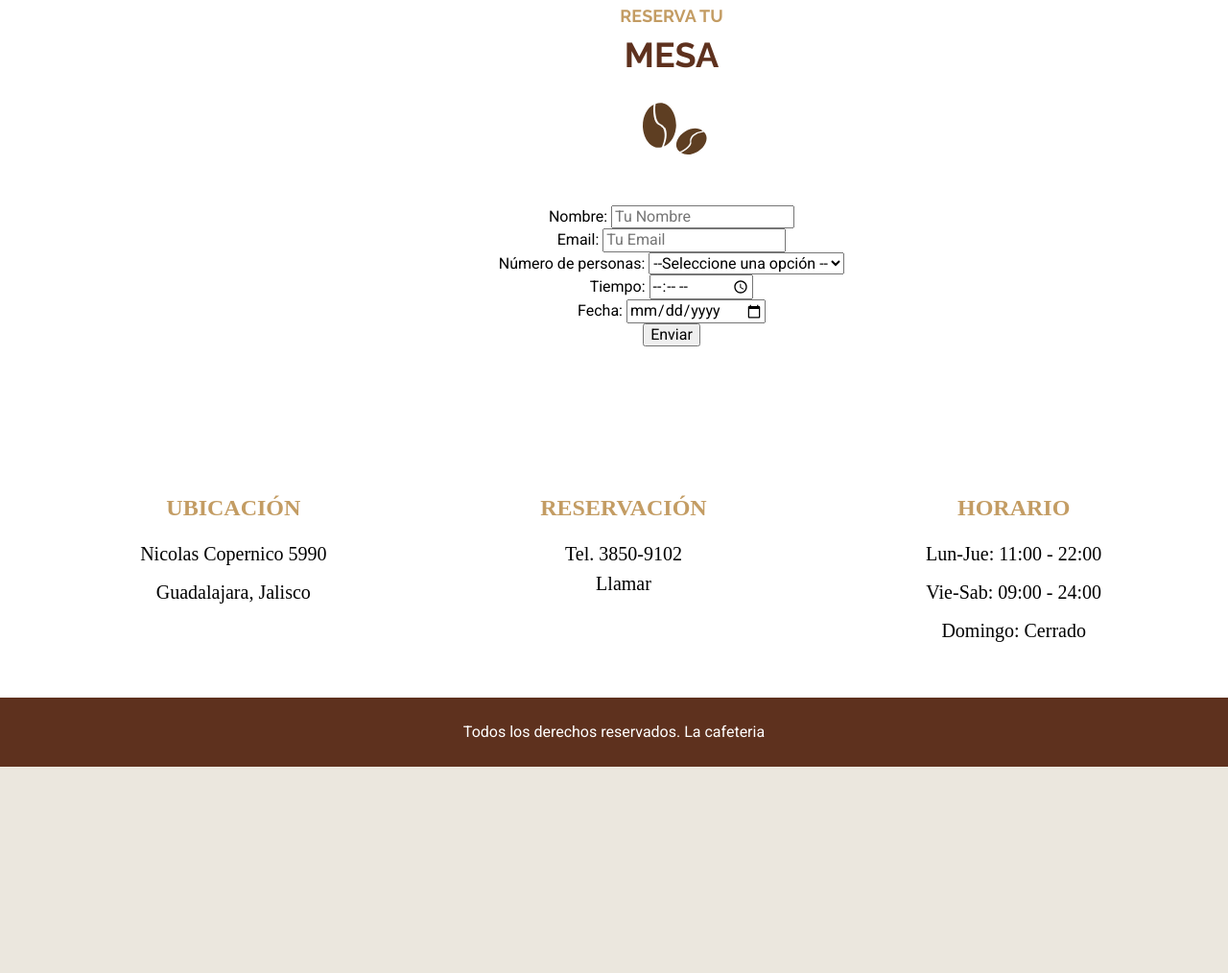
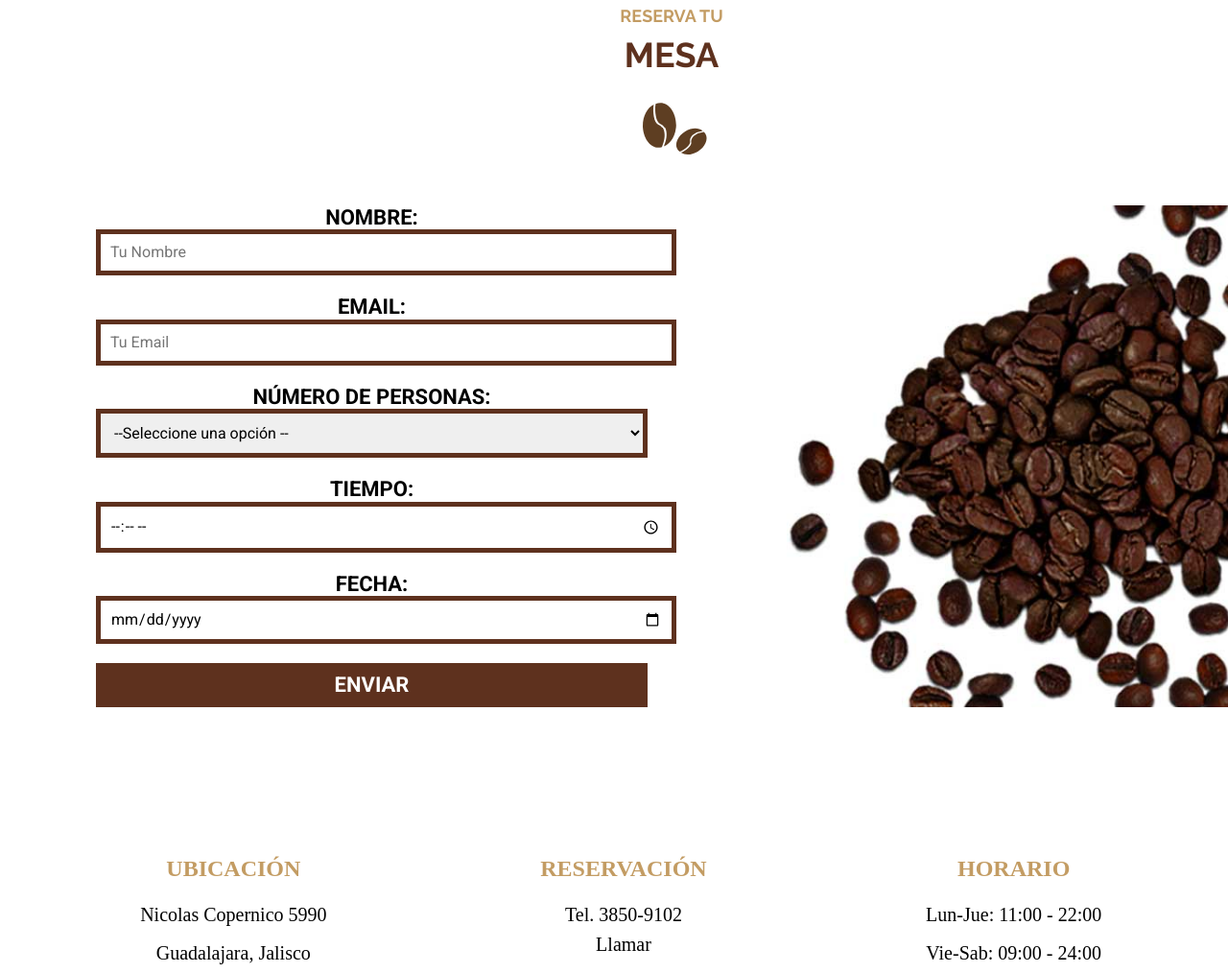
Before and after one commit to RafaelMoro/cafeteria, a website: page clase/contacto.html in a window 1280 px wide. Shown: the part 767-1781 px from the top of the page at 96% size. Before the commit the page ends 1566 px from the top, so only its background shows below. Drawn offline with nearby package versions, Linux system fonts and the light colour scheme; files that its build step writes are made by us from their sources; files whose address does not match are found by name; a web font is replaced by a local one.

Commit message:
Finalize style contact page - class 252

```diff
--- a/clase/contacto.html
+++ b/clase/contacto.html
@@ -39,7 +39,7 @@
     <h2><span>Reserva tu</span> Mesa</h2>
 
     <div class="contenido-contacto">
-      <form action="">
+      <form class="formulario" action="">
         <div class="campo">
           <label for="nombre">Nombre:</label>
           <input type="text" id="nombre" placeholder="Tu Nombre">
--- /dev/null
+++ b/clase/src/scss/internas/_contacto.scss
@@ -0,0 +1,52 @@
+@use 'base/variables' as var;
+@use 'base/mixins' as mixin;
+
+.contenido-contacto {
+
+  @include mixin.tablet {
+    @include mixin.grid(2, var.$separacion);
+    background-image: url('../img/granos_cafe.jpg');
+    background-repeat: no-repeat;
+    background-position: right center;
+    background-size: 40%;
+  }
+}
+.formulario {
+
+  .campo {
+    margin-bottom: 2rem;
+
+    &:last-of-type {
+      margin-bottom: 0;
+    }
+
+    label {
+      text-transform: uppercase;
+      display: block;
+      font-size: 2.2rem;
+      font-weight: 700;
+    }
+
+    input:not([type="submit"]), select {
+      width: 100%;
+      padding: 1rem;
+      border: .5rem solid var.$primario;
+
+    }
+
+    input[type="submit"] {
+      background-color: var.$primario;
+      width: 100%;
+      border: none;
+      padding: 1rem;
+      color: var.$blanco;
+      font-size: 2.2rem;
+      font-weight: 700;
+      text-transform: uppercase;
+
+      &:hover {
+        cursor: pointer;
+      }
+    }
+  }
+}
--- a/clase/src/scss/internas/_index.scss
+++ b/clase/src/scss/internas/_index.scss
@@ -1,3 +1,4 @@
 @forward 'nosotros';
 @forward 'proceso';
 @forward 'menu';
+@forward 'contacto';
```
